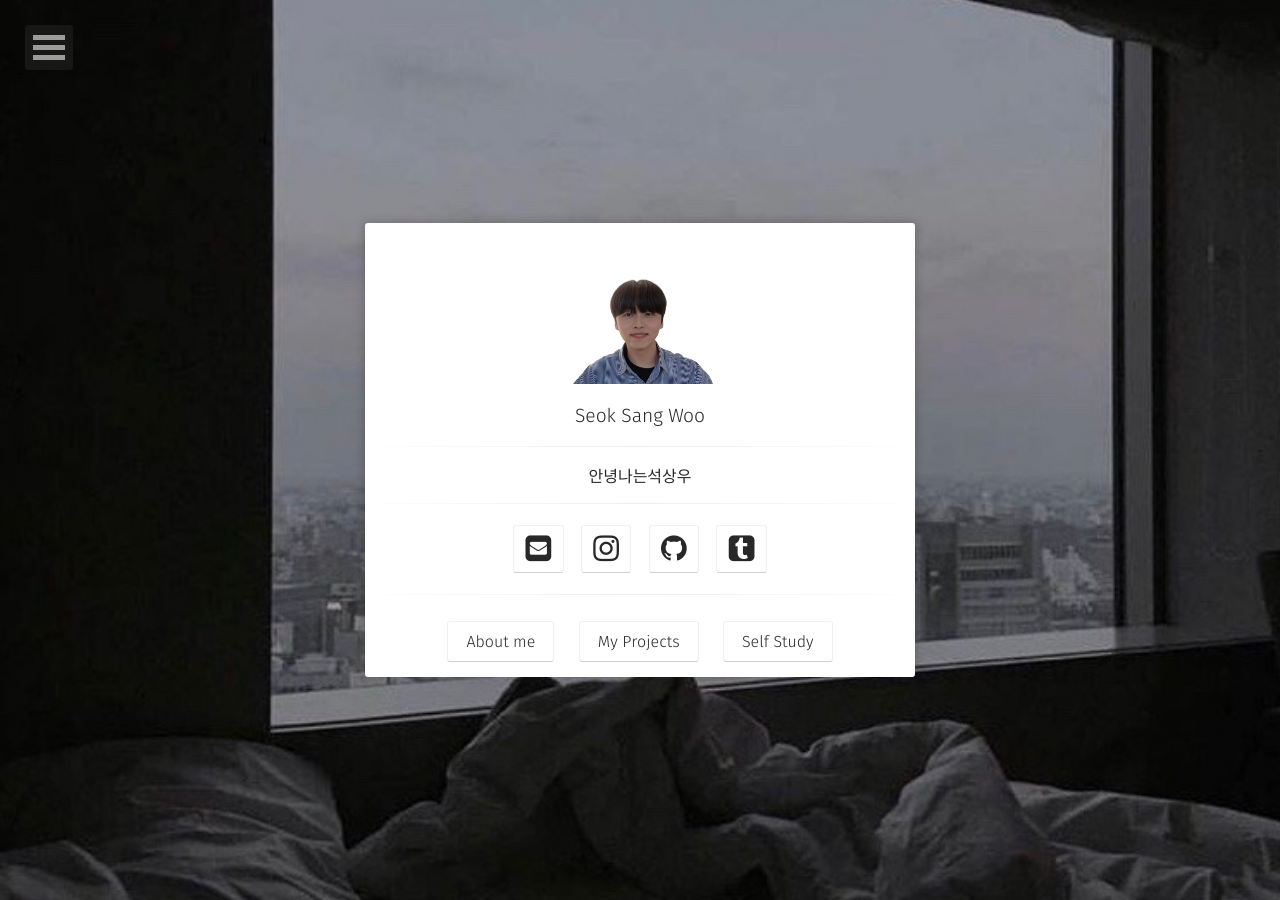
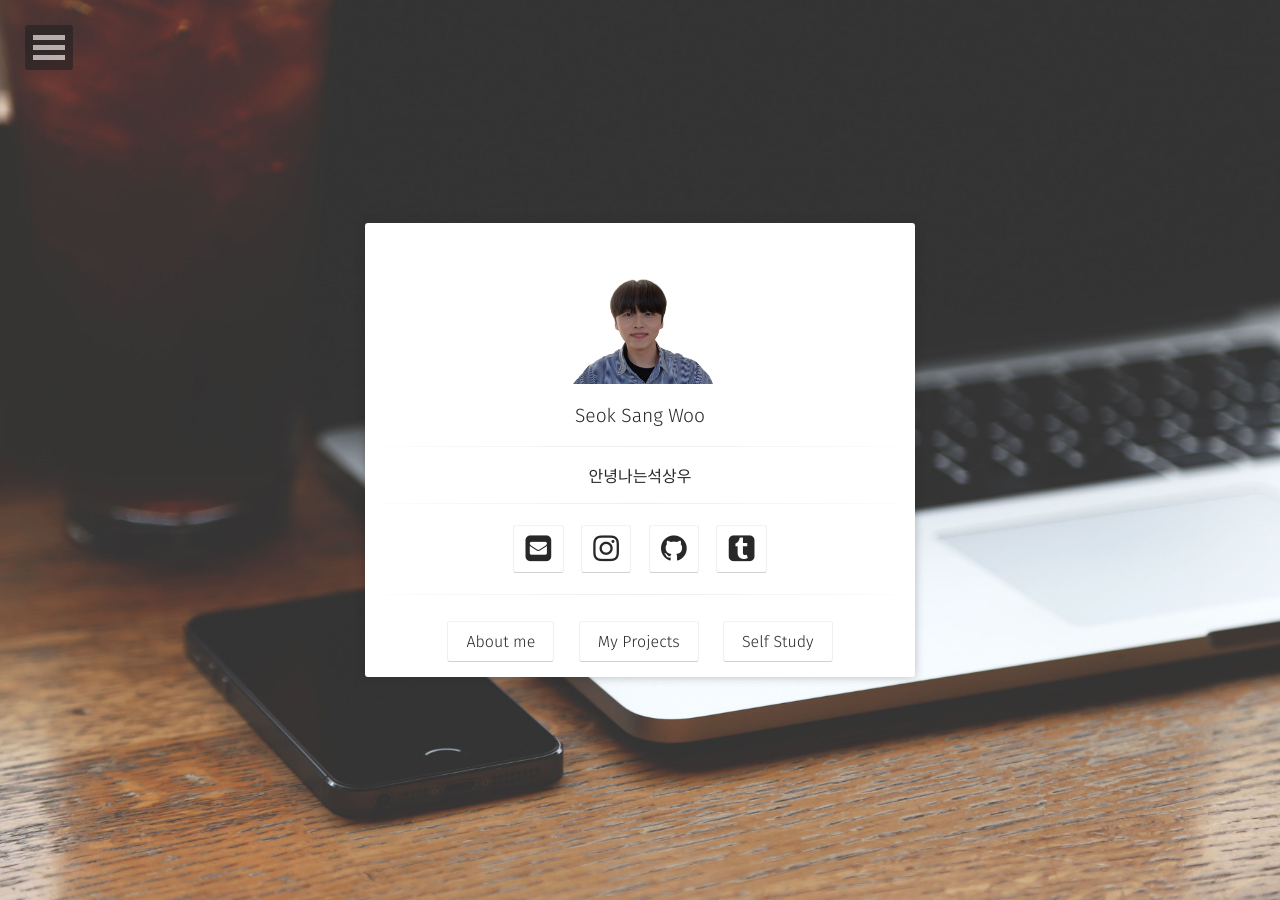
Before and after one commit to sangwoo24/sangwoo24.github.io, a Jekyll site: the page built from index.html, in a window 1280 px wide. Built offline with Jekyll 4.4.1, drawn with Linux system fonts in a browser that asks for light colours; some web fonts are replaced.

Commit message:
배경화면 원상복구...

```diff
--- a/_config.yml
+++ b/_config.yml
@@ -5,7 +5,7 @@ description:        "인생목표 : 1일 1커밋"
 reading_time:       true
 words_per_minute:   200
 logo:               'assets/img/me.png'
-background:         'assets/img/back1.jpg'
+background:         'assets/img/placeholder-big.jpg'
 tiled_bg:           false   # Set this true if you want to tile your background image, otherwise it will be covered
 locale:             en_US
 url:                https://sangwoo24.github.io
```
